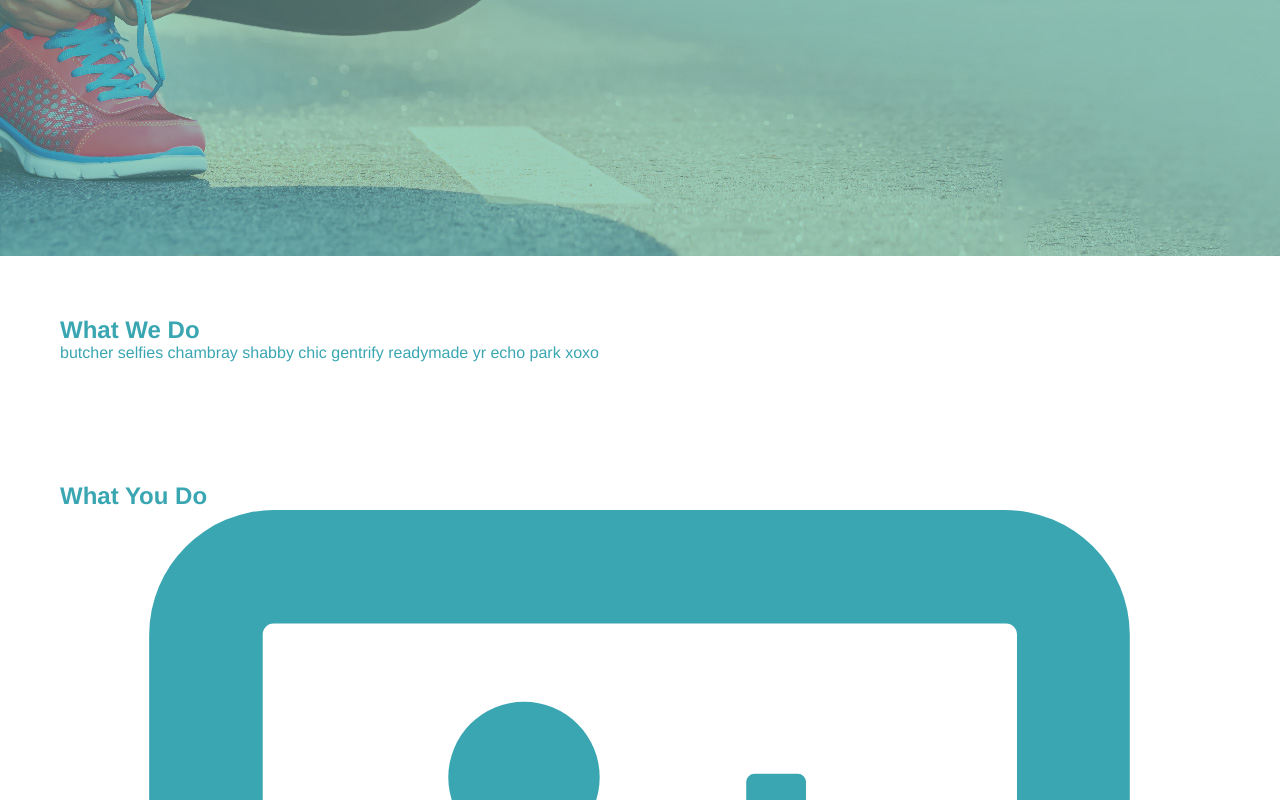
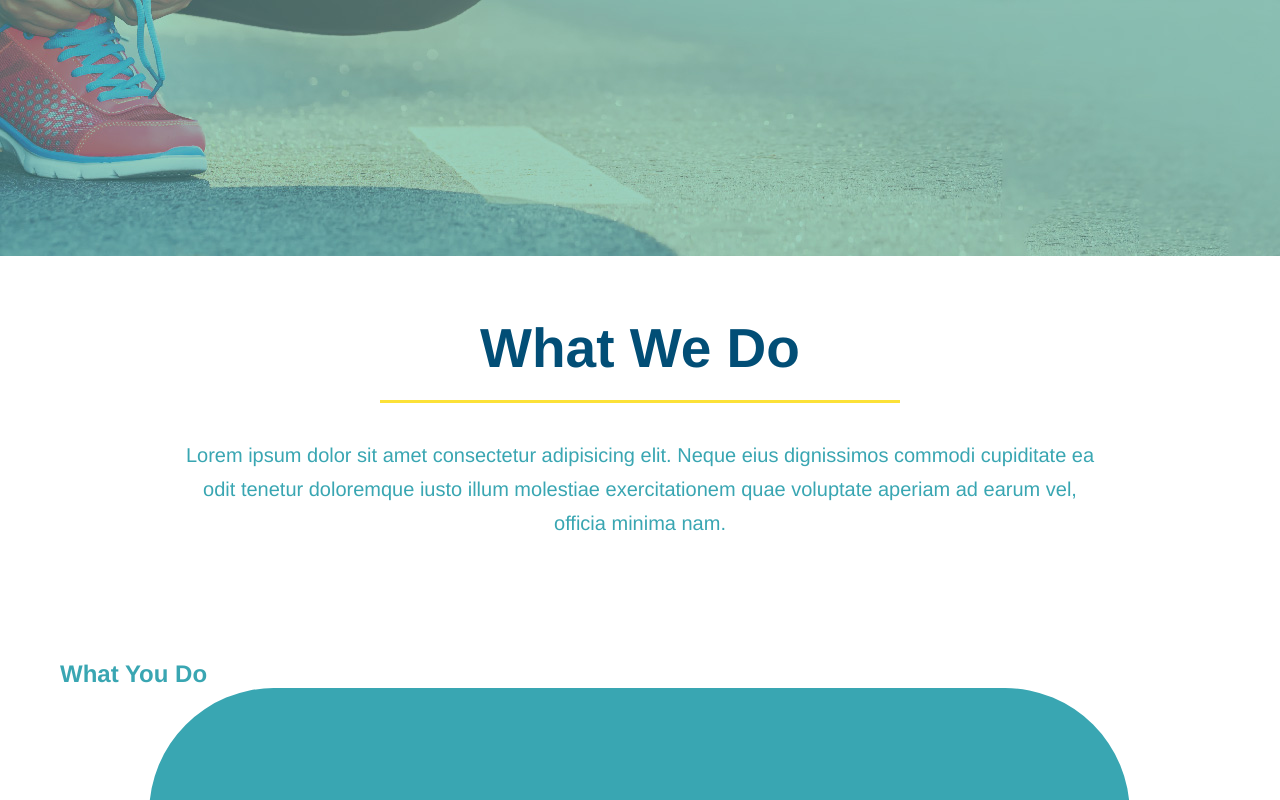
Before and after one commit to codycodepython/run-buddy, a plain HTML site: page index.html in a window 1280 px wide. Shown: the part 626-1426 px from the top of the page. Drawn offline with Linux system fonts and the light colour scheme.

Commit message:
structured what-we-do section

```diff
--- a/assets/styles.css
+++ b/assets/styles.css
@@ -122,4 +122,25 @@ section {
     font-size: 16px;
 }
 
+.intro {
+    text-align: center;
+}
+
+.intro h2 {
+    font-size: 55px;
+    color: #024e76;
+    margin-bottom: 35px;
+    padding: 0 100px 20px 100px;
+    border-bottom: 3px solid #fce138;
+    display: inline-block;
+}
+
+.intro p {
+    line-height: 1.7;
+    color: #39a6b2;
+    width: 80%;
+    font-size: 20px;
+    margin: 0 auto;
+}
+
 /* Hero Style End */
--- a/index.html
+++ b/index.html
@@ -68,9 +68,9 @@
 
 
     <!-- "what we do" section -->
-    <section id="what-we-do">
+    <section id="what-we-do" class="intro">
         <h2>What We Do</h2>
-        <p>butcher selfies chambray shabby chic gentrify readymade yr echo park xoxo</p>
+        <p>Lorem ipsum dolor sit amet consectetur adipisicing elit. Neque eius dignissimos commodi cupiditate ea odit tenetur doloremque iusto illum molestiae exercitationem quae voluptate aperiam ad earum vel, officia minima nam.</p>
     </section>
 
 
```
